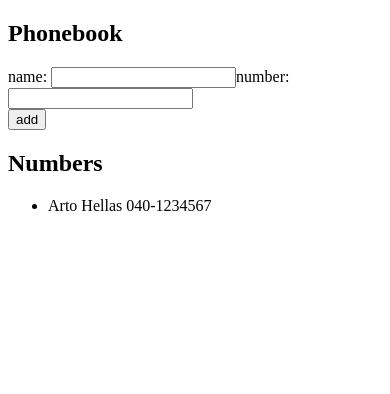
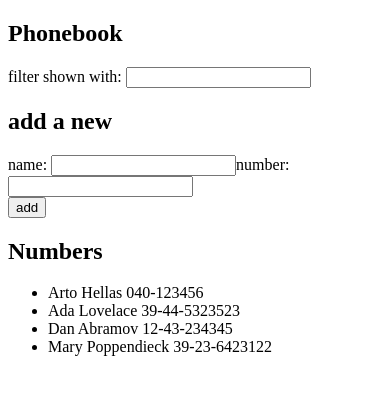
Before and after one commit to nxvembrx/fullstackopen, a React (Vite) app in the folder part2/phonebook/: page / in a window 390 px wide. Shown: the top 394 px of the page. Built offline with nearby package versions, Linux system fonts and the light colour scheme.

Commit message:
2.9 phonebook

```diff
--- a/part2/phonebook/src/App.jsx
+++ b/part2/phonebook/src/App.jsx
@@ -2,10 +2,14 @@
 
 const App = () => {
   const [persons, setPersons] = useState([
-    { name: "Arto Hellas", number: "040-1234567" },
+    { name: "Arto Hellas", number: "040-123456", id: 1 },
+    { name: "Ada Lovelace", number: "39-44-5323523", id: 2 },
+    { name: "Dan Abramov", number: "12-43-234345", id: 3 },
+    { name: "Mary Poppendieck", number: "39-23-6423122", id: 4 },
   ]);
   const [newName, setNewName] = useState("");
   const [newNumber, setNewNumber] = useState("");
+  const [filterName, setFilterName] = useState("");
 
   const addPerson = (event) => {
     event.preventDefault();
@@ -30,9 +34,16 @@
     setNewNumber(event.target.value);
   };
 
+  const handleFilterNameChange = (event) => {
+    setFilterName(event.target.value);
+  };
+
   return (
     <div>
       <h2>Phonebook</h2>
+      filter shown with:{" "}
+      <input value={filterName} onChange={handleFilterNameChange} />
+      <h2>add a new</h2>
       <form onSubmit={addPerson}>
         <div>
           name: <input value={newName} onChange={handleNameChange} />
@@ -44,11 +55,13 @@
       </form>
       <h2>Numbers</h2>
       <ul>
-        {persons.map((person) => (
-          <li key={person.name}>
-            {person.name} {person.number}
-          </li>
-        ))}
+        {persons
+          .filter((person) => person.name.match(new RegExp(filterName, "gi")))
+          .map((person) => (
+            <li key={person.name}>
+              {person.name} {person.number}
+            </li>
+          ))}
       </ul>
     </div>
   );
```
